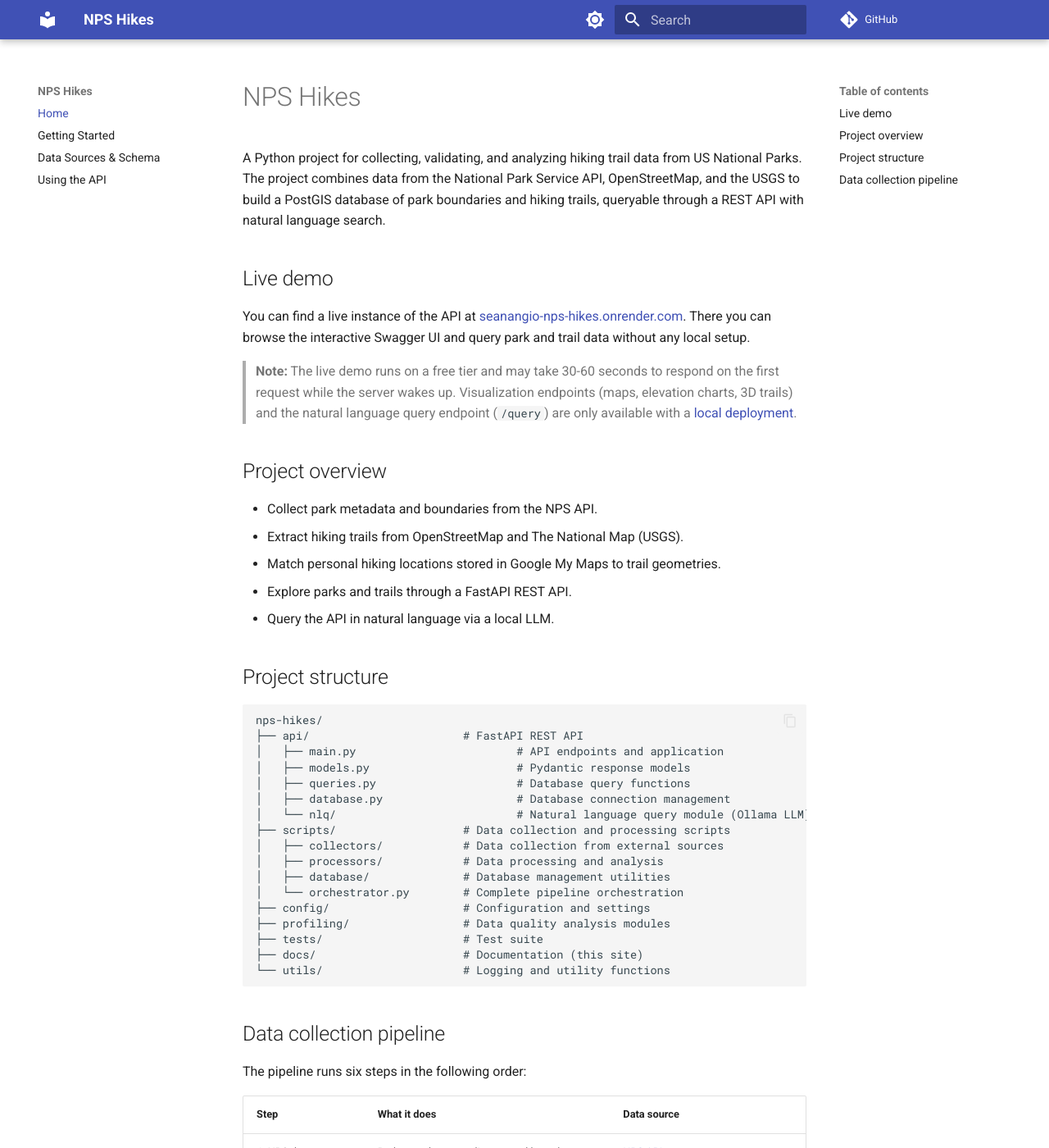
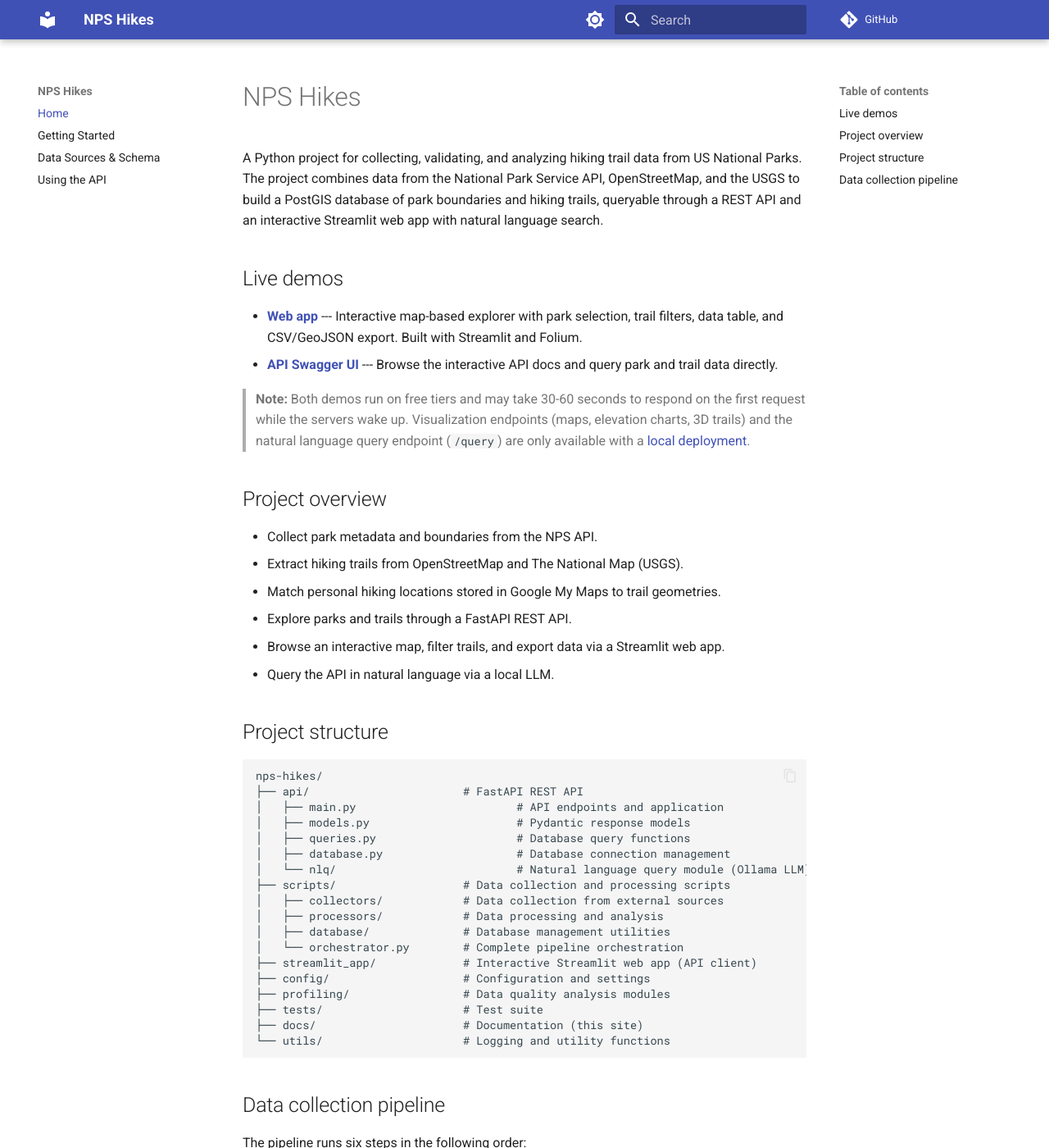
Before and after one commit to seanangio/nps-hikes, an MkDocs documentation site: the page built from docs/index.md, in a window 1280 px wide and 1400 px high. Shown: the whole window at 82% size. Built offline with MkDocs 1.6.1 and Material for MkDocs 9.7.7, drawn with Linux system fonts in a browser that asks for light colours; comment, search, counter and statistics services are not loaded.

Commit message:
update docs for streamlit app

```diff
--- a/docs/index.md
+++ b/docs/index.md
@@ -1,12 +1,13 @@
 # NPS Hikes
 
-A Python project for collecting, validating, and analyzing hiking trail data from US National Parks. The project combines data from the National Park Service API, OpenStreetMap, and the USGS to build a PostGIS database of park boundaries and hiking trails, queryable through a REST API with natural language search.
+A Python project for collecting, validating, and analyzing hiking trail data from US National Parks. The project combines data from the National Park Service API, OpenStreetMap, and the USGS to build a PostGIS database of park boundaries and hiking trails, queryable through a REST API and an interactive Streamlit web app with natural language search.
 
-## Live demo
+## Live demos
 
-You can find a live instance of the API at [seanangio-nps-hikes.onrender.com](https://seanangio-nps-hikes.onrender.com/docs). There you can browse the interactive Swagger UI and query park and trail data without any local setup.
+- **[Web app](https://seanangio-nps-hikes.streamlit.app)** --- Interactive map-based explorer with park selection, trail filters, data table, and CSV/GeoJSON export. Built with Streamlit and Folium.
+- **[API Swagger UI](https://seanangio-nps-hikes.onrender.com/docs)** --- Browse the interactive API docs and query park and trail data directly.
 
-> **Note:** The live demo runs on a free tier and may take 30-60 seconds to respond on the first request while the server wakes up. Visualization endpoints (maps, elevation charts, 3D trails) and the natural language query endpoint (`/query`) are only available with a [local deployment](getting-started.md).
+> **Note:** Both demos run on free tiers and may take 30-60 seconds to respond on the first request while the servers wake up. Visualization endpoints (maps, elevation charts, 3D trails) and the natural language query endpoint (`/query`) are only available with a [local deployment](getting-started.md).
 
 ## Project overview
 
@@ -14,6 +15,7 @@ You can find a live instance of the API at [seanangio-nps-hikes.onrender.com](ht
 - Extract hiking trails from OpenStreetMap and The National Map (USGS).
 - Match personal hiking locations stored in Google My Maps to trail geometries.
 - Explore parks and trails through a FastAPI REST API.
+- Browse an interactive map, filter trails, and export data via a Streamlit web app.
 - Query the API in natural language via a local LLM.
 
 ## Project structure
@@ -31,6 +33,7 @@ nps-hikes/
 │   ├── processors/            # Data processing and analysis
 │   ├── database/              # Database management utilities
 │   └── orchestrator.py        # Complete pipeline orchestration
+├── streamlit_app/             # Interactive Streamlit web app (API client)
 ├── config/                    # Configuration and settings
 ├── profiling/                 # Data quality analysis modules
 ├── tests/                     # Test suite
```
Also changed, not shown: README.md (+4 -2 lines), docs/api-tutorial.md (+1 -1 lines), docs/getting-started.md (+1 -1 lines).
